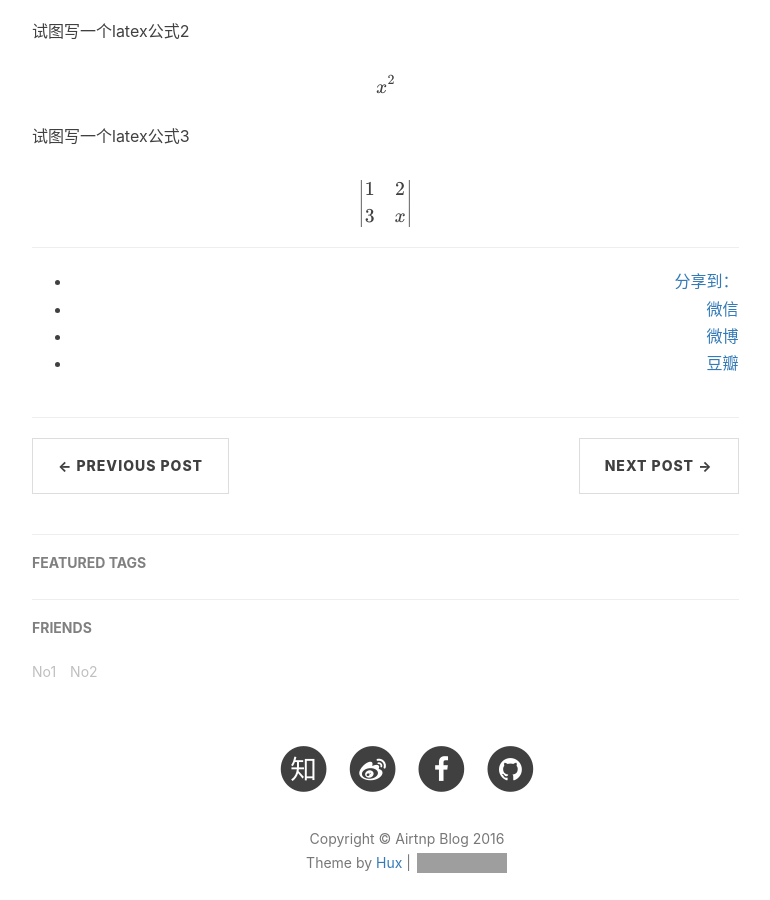
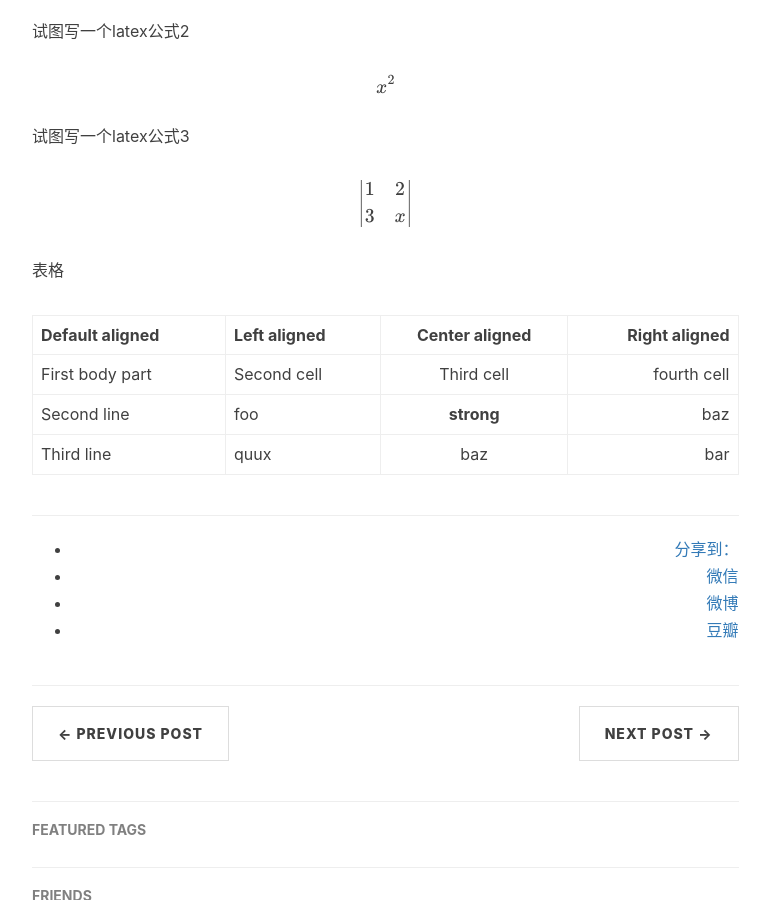
Before and after one commit to Airtnp/Airtnp.github.io, a Jekyll site: the page built from _posts/2016-05-12-test.markdown, in a window 1280 px wide and 900 px high, scrolled down 753 px. Shown: the whole window, without its empty margins (233-1003 px from the left). Built offline with Jekyll 4.4.1, drawn with Linux system fonts in a browser that asks for light colours; nearby versions of some CDN libraries; formulas are drawn with MathJax 3; comment, search, counter and statistics services are not loaded; grey boxes are pictures that could not be loaded.

Commit message:
add test

```diff
--- a/_posts/2016-05-12-test.markdown
+++ b/_posts/2016-05-12-test.markdown
@@ -26,3 +26,13 @@
 	1 & 2 \\
 	3 & x
 \end{vmatrix}$$
+
+表格
+
+|-----------------+------------+-----------------+----------------|
+| Default aligned |Left aligned| Center aligned  | Right aligned  |
+|-----------------|:-----------|:---------------:|---------------:|
+| First body part |Second cell | Third cell      | fourth cell    |
+| Second line     |foo         | **strong**      | baz            |
+| Third line      |quux        | baz             | bar            |
+|-----------------+------------+-----------------+----------------|
--- a/_posts/2016-05-13-Fix_Latex.markdown
+++ b/_posts/2016-05-13-Fix_Latex.markdown
@@ -20,8 +20,8 @@
     MathJax.Hub.Config({
       jax: ["input/TeX", "output/HTML-CSS"],
       tex2jax: {
-        inlineMath: [ ['$', '$'], ["\(", "\)"] ],
-        displayMath: [ ['$$', '$$'], ["\[", "\]"] ],
+        inlineMath: [ ['$', '$']],
+        displayMath: [ ['$$', '$$']],
         processEscapes: true,
         skipTags: ['script', 'noscript', 'style', 'textarea', 'pre', 'code']
       }
```
Also changed, not shown: other parts of _posts/2016-05-13-Fix_Latex.markdown (+2 -0 lines).
